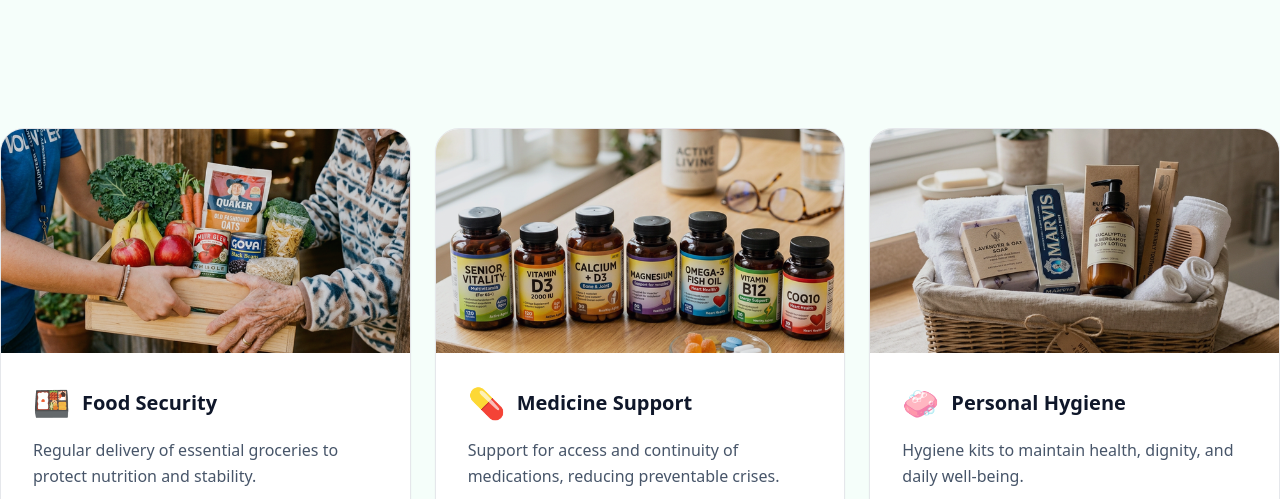
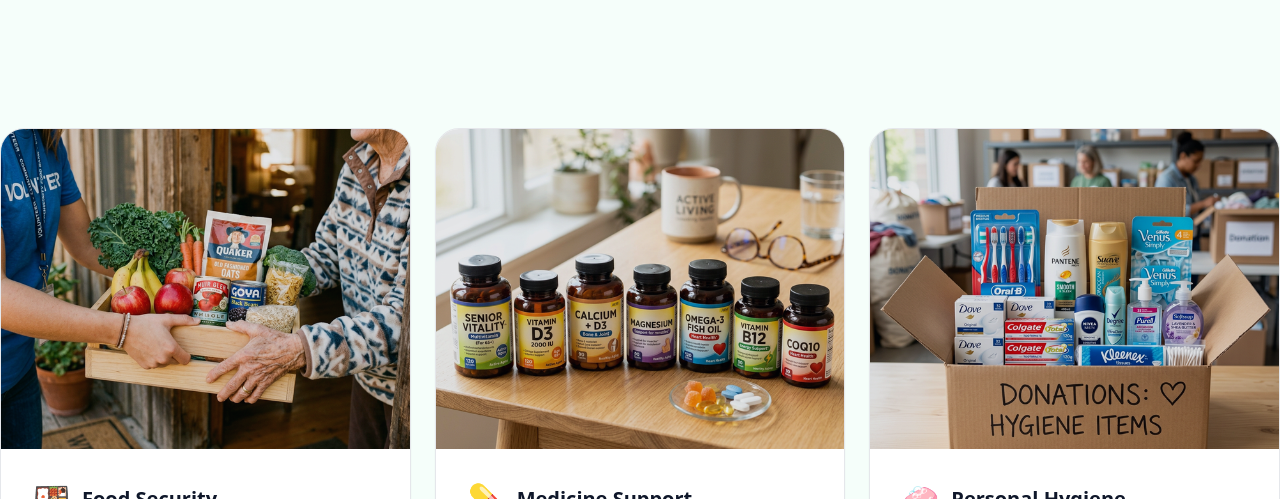
Before and after one commit to juniorllh85/website-rebuild-2026, a React (Vite) app: page / in a window 1280 px wide. Shown: the part 7660-8159 px from the top of the page. Built offline with nearby package versions, Linux system fonts and the light colour scheme.

Commit message:
UI/Content: Increase image height in HowWeHelp section and add new hygiene donations photo

```diff
--- a/src/components/HowWeHelp.jsx
+++ b/src/components/HowWeHelp.jsx
@@ -17,7 +17,7 @@
             key={c.title}
             className="group overflow-hidden rounded-3xl border bg-white shadow-sm hover:shadow-xl hover:-translate-y-1 transition duration-300 flex flex-col"
           >
-            <div className="h-56 w-full overflow-hidden relative">
+            <div className="h-72 sm:h-80 w-full overflow-hidden relative">
               <div className="absolute inset-0 bg-slate-900/10 group-hover:bg-transparent transition duration-300 z-10" />
               <img src={c.image} alt={c.title} className="w-full h-full object-cover group-hover:scale-110 transition duration-700" />
             </div>
--- a/src/data/constants.js
+++ b/src/data/constants.js
@@ -30,7 +30,7 @@
     title: "Personal Hygiene",
     desc: "Hygiene kits to maintain health, dignity, and daily well-being.",
     icon: "🧼",
-    image: "/images/hygiene.png",
+    image: "/images/hygiene_donations.png",
   },
 ];
 
```
Also changed, not shown: public/images/hygiene_donations.png (added).
